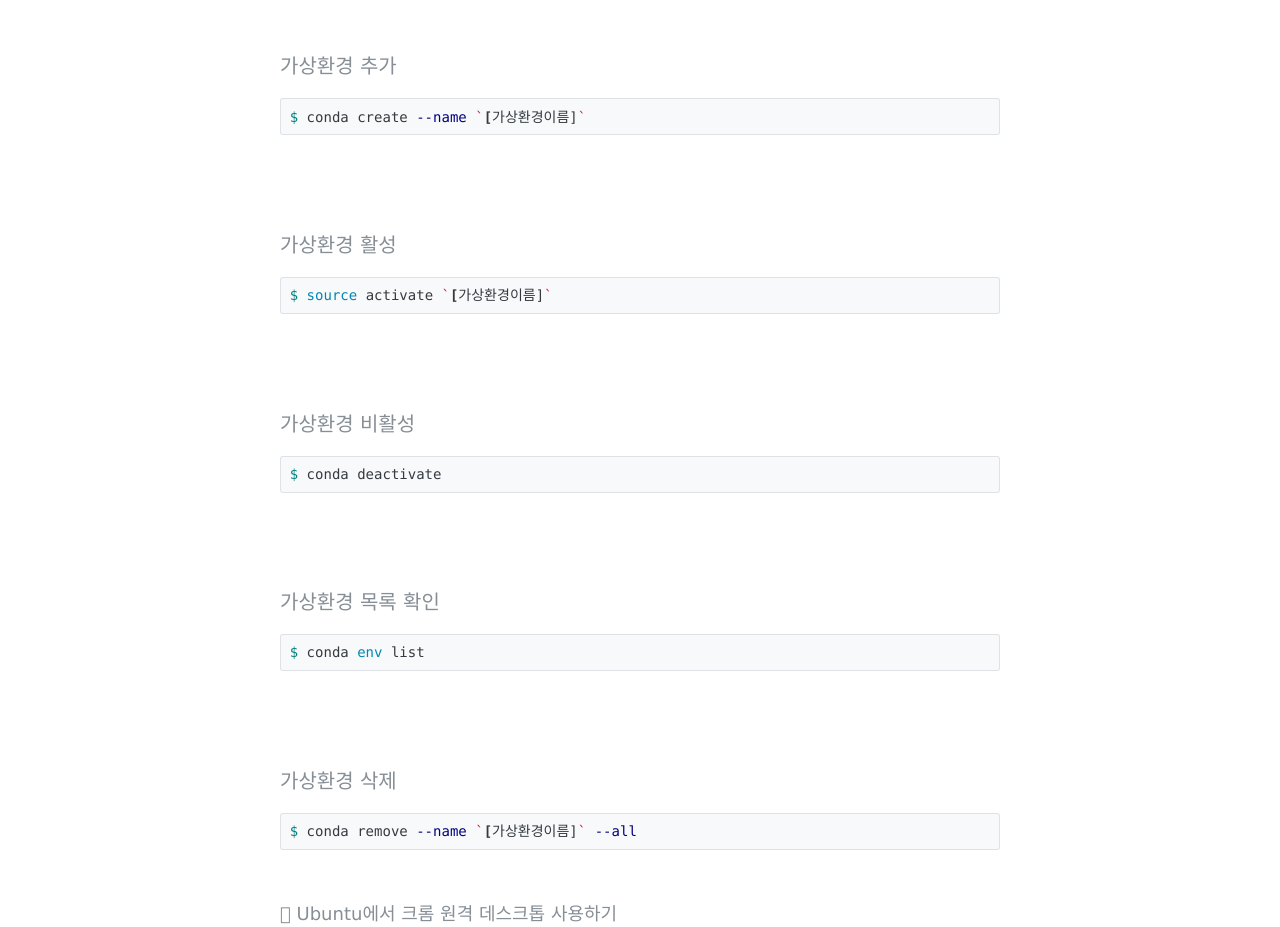
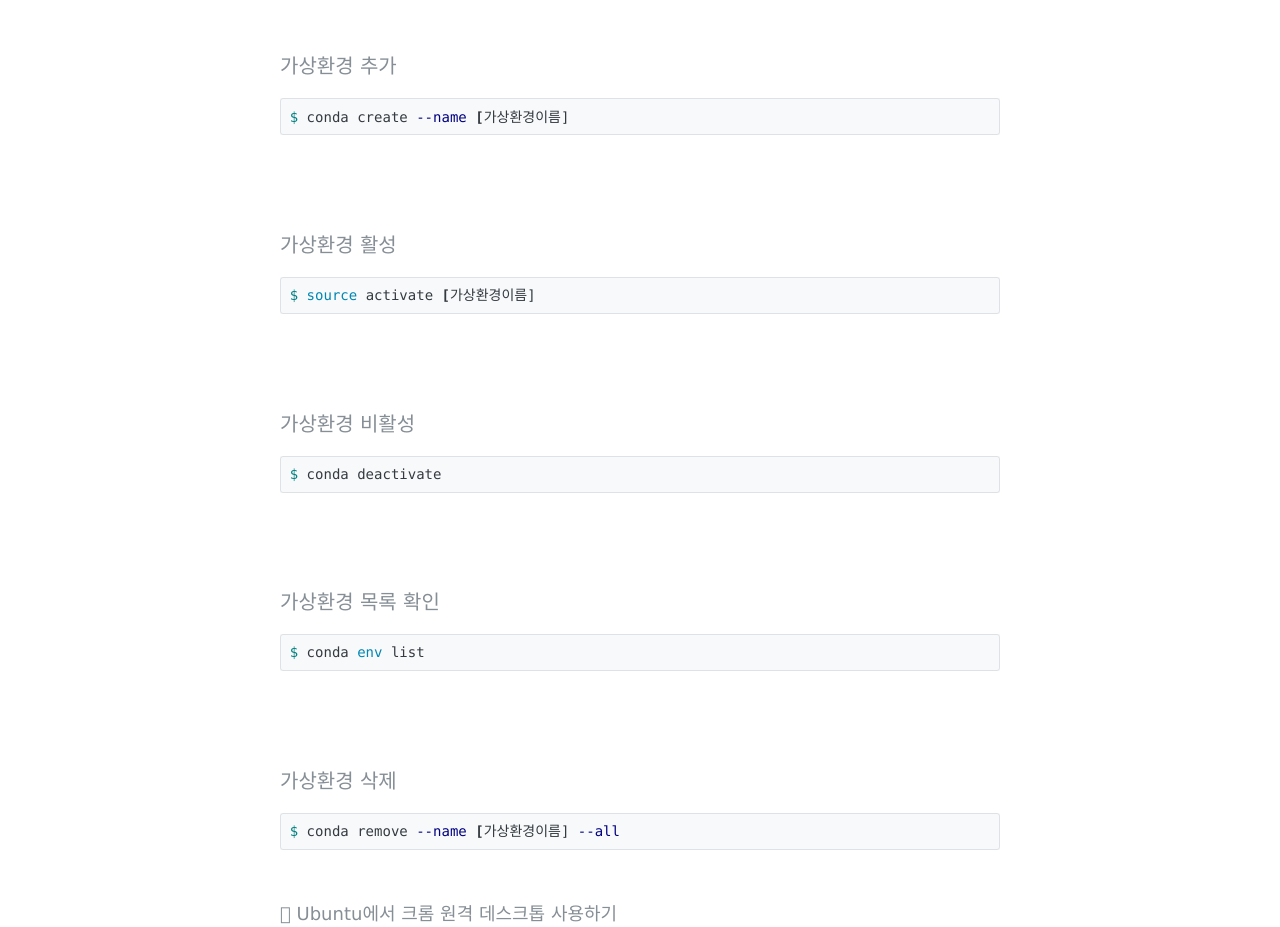
Before and after one commit to anifilm/anifilm.github.io, a Jekyll site: the page built from _posts/2019-08-14-python-conda-envs.md, in a window 1280 px wide. Shown: the part 337-1264 px from the top of the page. Built offline with Jekyll 4.4.1, drawn with Linux system fonts in a browser that asks for light colours.

````diff
--- a/_posts/2019-08-14-python-conda-envs.md
+++ b/_posts/2019-08-14-python-conda-envs.md
@@ -10,13 +10,13 @@ comments: true
 <br>
 #### 가상환경 추가
 ```bash
-$ conda create --name `[가상환경이름]`
+$ conda create --name [가상환경이름]
 ```
 <br>
 <br>
 #### 가상환경 활성
 ```bash
-$ source activate `[가상환경이름]`
+$ source activate [가상환경이름]
 ```
 <br>
 <br>
@@ -34,5 +34,5 @@ $ conda env list
 <br>
 #### 가상환경 삭제
 ```bash
-$ conda remove --name `[가상환경이름]` --all
+$ conda remove --name [가상환경이름] --all
 ```
````
